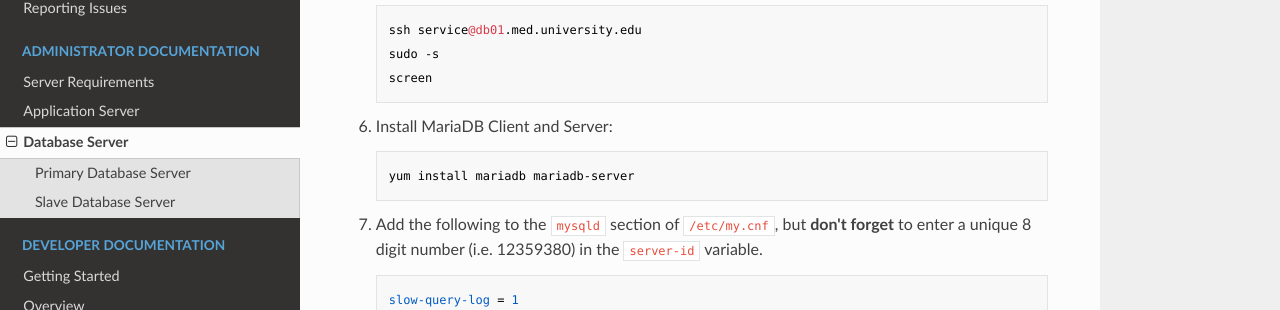
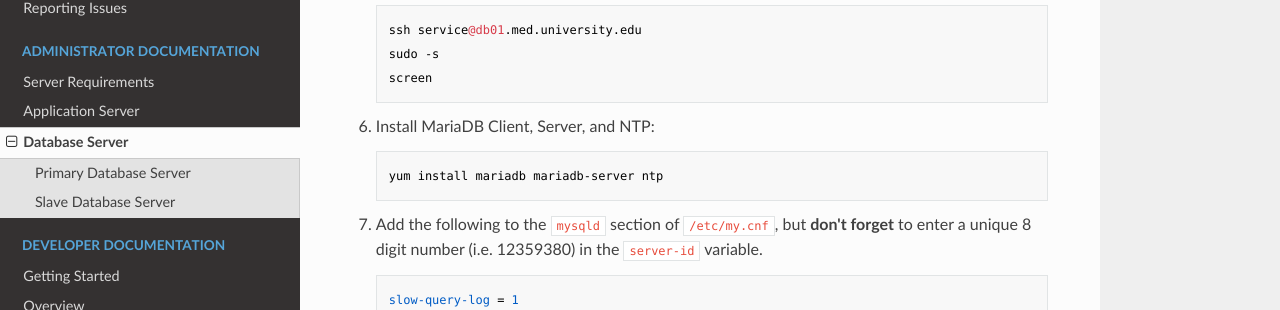
Before and after one commit to pyarmak/entrada-1x-docs, an MkDocs documentation site: the page built from docs/administrator/database-server.md, in a window 1280 px wide and 900 px high, scrolled down 768 px. Shown: the part 141-451 px from the top of the window. Built offline with MkDocs 1.6.1, drawn with Linux system fonts in a browser that asks for light colours; nearby versions of some CDN libraries; old or Windows-style settings are respelled for this version of MkDocs.

Commit message:
Update database-server.md

```diff
--- a/docs/administrator/database-server.md
+++ b/docs/administrator/database-server.md
@@ -32,9 +32,9 @@ The hostnames that will be referenced throughout this document will be `db01.med
         sudo -s
         screen
 
-6. Install MariaDB Client and Server:
+6. Install MariaDB Client, Server, and NTP:
 
-        yum install mariadb mariadb-server
+        yum install mariadb mariadb-server ntp
 
 7. Add the following to the `mysqld` section of `/etc/my.cnf`, but **don't forget** to enter a unique 8 digit number (i.e. 12359380) in the `server-id` variable.
 
```
